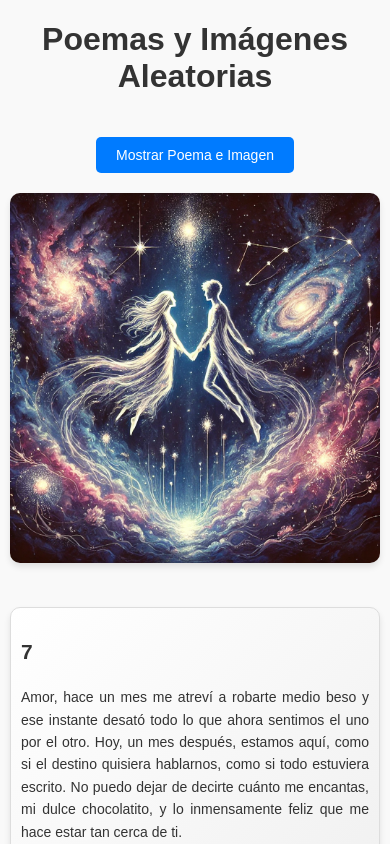
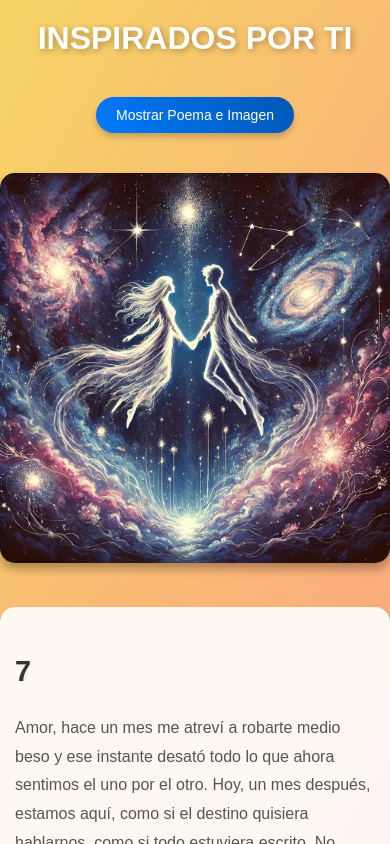
Before and after one commit to mahr940409/MYM, a plain HTML site: page index.html in a window 390 px wide. Both pictures are taken after a click on the button "Mostrar Poema e Imagen". Shown: the top 844 px of the page. Drawn offline with Linux system fonts and the light colour scheme.

Commit message:
version 1 23-1-25

```diff
--- a/index.html
+++ b/index.html
@@ -7,7 +7,7 @@
   <link rel="stylesheet" href="styles.css">
 </head>
 <body>
-  <h1>Poemas y Imágenes Aleatorias</h1>
+  <h1>INSPIRADOS POR TI</h1>
   <button id="random-button">Mostrar Poema e Imagen</button>
   <div id="image-container"></div>
   <div id="poem-container">
--- a/styles.css
+++ b/styles.css
@@ -2,38 +2,23 @@
 body {
   font-family: 'Arial', sans-serif;
   text-align: center;
-    margin: 10px;
-    background-color: #f9f9f9;
+  margin: 0;
+  padding: 0;
+  background: linear-gradient(120deg, #f6d365, #fda085);
   color: #333;
+  min-height: 100vh;
+  display: flex;
+  flex-direction: column;
+  align-items: center;
+  justify-content: flex-start;
 }
 
-  /* Container for the Image */
-  #image-container img {
-    max-width: 100%;
-    height: auto;
-    border-radius: 10px;
-    box-shadow: 0px 4px 6px rgba(0, 0, 0, 0.1);
-    margin: 20px auto;
-    transition: transform 0.3s ease;
-  }
-
-  #image-container img:hover {
-    transform: scale(1.05);
-  }
-
-  /* Container for the Poem */
-  #poem-container {
-    margin: 20px auto;
-    padding: 15px;
-    max-width: 400px;
-    background: linear-gradient(135deg, #ffffff, #f1f1f1);
-    border: 1px solid #ddd;
-    border-radius: 10px;
-    box-shadow: 0px 4px 6px rgba(0, 0, 0, 0.1);
-    text-align: justify;
-    font-size: 16px;
-    line-height: 1.6;
-    word-wrap: break-word;
+/* Main Heading */
+h1 {
+  font-size: 2.5rem;
+  margin: 20px;
+  color: #fff;
+  text-shadow: 2px 2px 6px rgba(0, 0, 0, 0.3);
 }
 
 /* Button Styles */
@@ -41,24 +26,72 @@ body {
   padding: 12px 24px;
   font-size: 16px;
   cursor: pointer;
-    background-color: #007BFF;
+  background: linear-gradient(45deg, #007BFF, #0056b3);
   color: #fff;
   border: none;
-    border-radius: 5px;
-    transition: background-color 0.3s ease, transform 0.2s ease;
-    margin-top: 20px;
+  border-radius: 25px;
+  transition: all 0.3s ease;
+  box-shadow: 0px 4px 6px rgba(0, 0, 0, 0.2);
+  margin: 20px 0;
 }
 
 button:hover {
-    background-color: #0056b3;
-    transform: scale(1.05);
+  background: linear-gradient(45deg, #0056b3, #003d80);
+  transform: scale(1.1);
+  box-shadow: 0px 6px 8px rgba(0, 0, 0, 0.3);
+}
+
+/* Container for the Image */
+#image-container img {
+  max-width: 100%;
+  height: auto;
+  border-radius: 15px;
+  box-shadow: 0px 6px 10px rgba(0, 0, 0, 0.3);
+  margin: 20px auto;
+  transition: transform 0.4s ease, box-shadow 0.4s ease;
+}
+
+#image-container img:hover {
+  transform: scale(1.1);
+  box-shadow: 0px 8px 15px rgba(0, 0, 0, 0.4);
+}
+
+/* Container for the Poem */
+#poem-container {
+  margin: 20px auto;
+  padding: 20px;
+  max-width: 500px;
+  background: rgba(255, 255, 255, 0.9);
+  border-radius: 15px;
+  box-shadow: 0px 4px 6px rgba(0, 0, 0, 0.2);
+  text-align: left;
+  font-size: 18px;
+  line-height: 1.8;
+  word-wrap: break-word;
+  backdrop-filter: blur(5px);
+}
+
+#poem-container h2 {
+  font-size: 1.8rem;
+  margin-bottom: 10px;
+  color: #333;
+  text-shadow: 1px 1px 4px rgba(0, 0, 0, 0.1);
+}
+
+#poem-container p {
+  font-size: 1rem;
+  color: #555;
 }
 
 /* Responsive Design */
 @media (max-width: 768px) {
+  h1 {
+      font-size: 2rem;
+  }
+
   #poem-container {
-      padding: 10px;
-      font-size: 14px;
+      padding: 15px;
+      font-size: 16px;
   }
 
   button {
```
Lines whose indentation alone changed are shown as unchanged.
